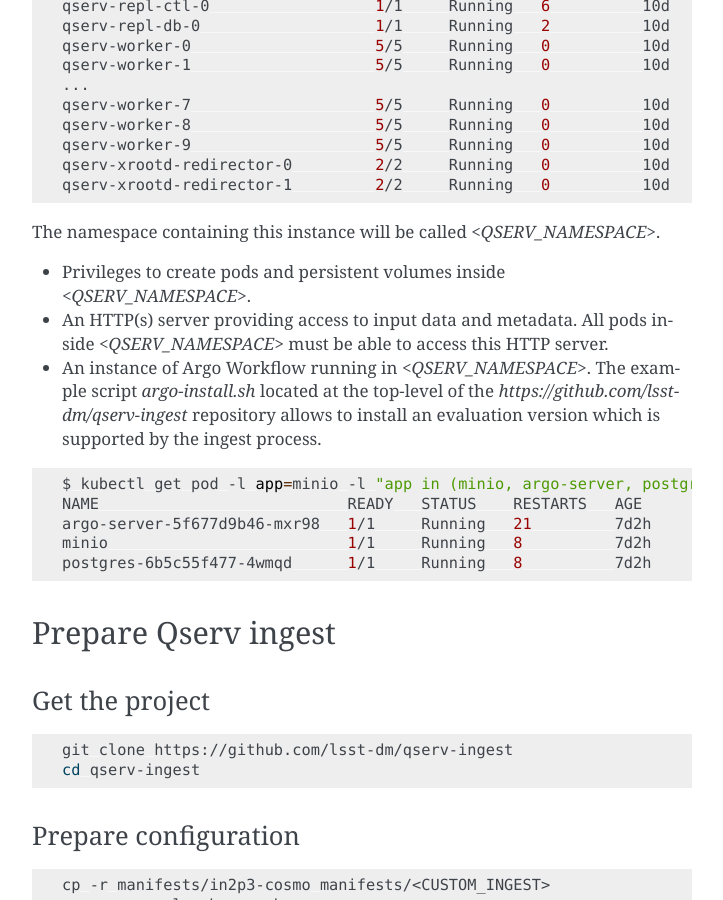
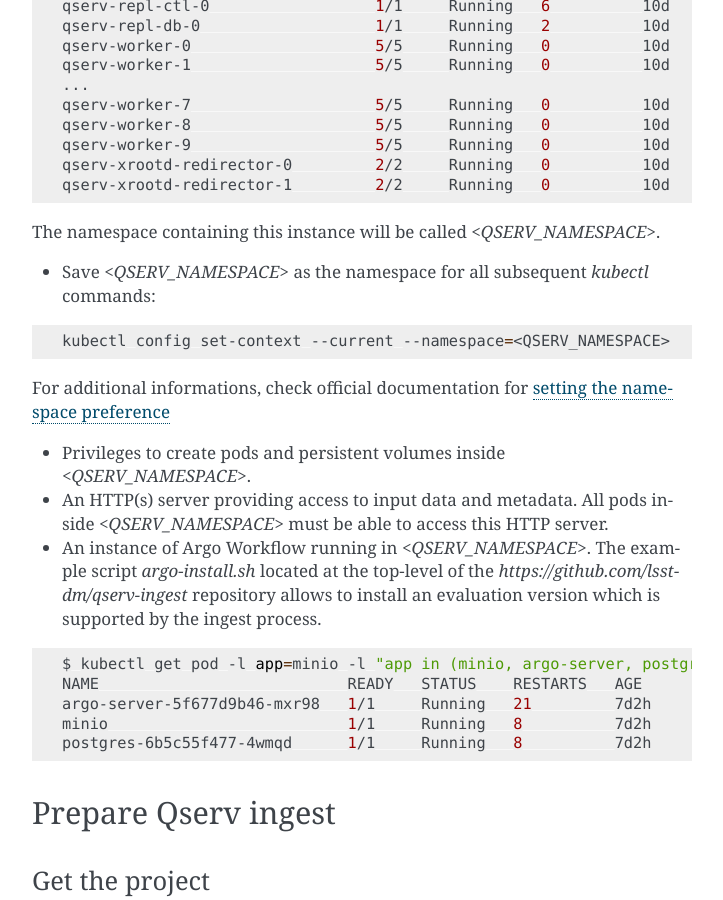
Before and after one commit to lsst-dm/qserv-ingest, a Sphinx documentation site: the page built from doc/user/run.rst, in a window 1280 px wide and 900 px high, scrolled down 458 px. Shown: the whole window, without its empty margins (388-1111 px from the left). Built offline with Sphinx 7.4.7, drawn with Linux system fonts in a browser that asks for light colours.

Commit message:
Add documentation for saving kubectl namespace

```diff
--- a/doc/user/run.rst
+++ b/doc/user/run.rst
@@ -30,6 +30,14 @@ Prerequisites
     qserv-xrootd-redirector-1         2/2     Running   0          10d
 
 The namespace containing this instance will be called `<QSERV_NAMESPACE>`.
+
+-  Save `<QSERV_NAMESPACE>` as the namespace  for all subsequent `kubectl` commands:
+
+.. code:: sh
+
+    kubectl config set-context --current --namespace=<QSERV_NAMESPACE>
+
+For additional informations, check official documentation for `setting the namespace preference <https://kubernetes.io/docs/concepts/overview/working-with-objects/namespaces/#setting-the-namespace-preference>`__
 
 - Privileges to create pods and persistent volumes inside `<QSERV_NAMESPACE>`.
 
```
